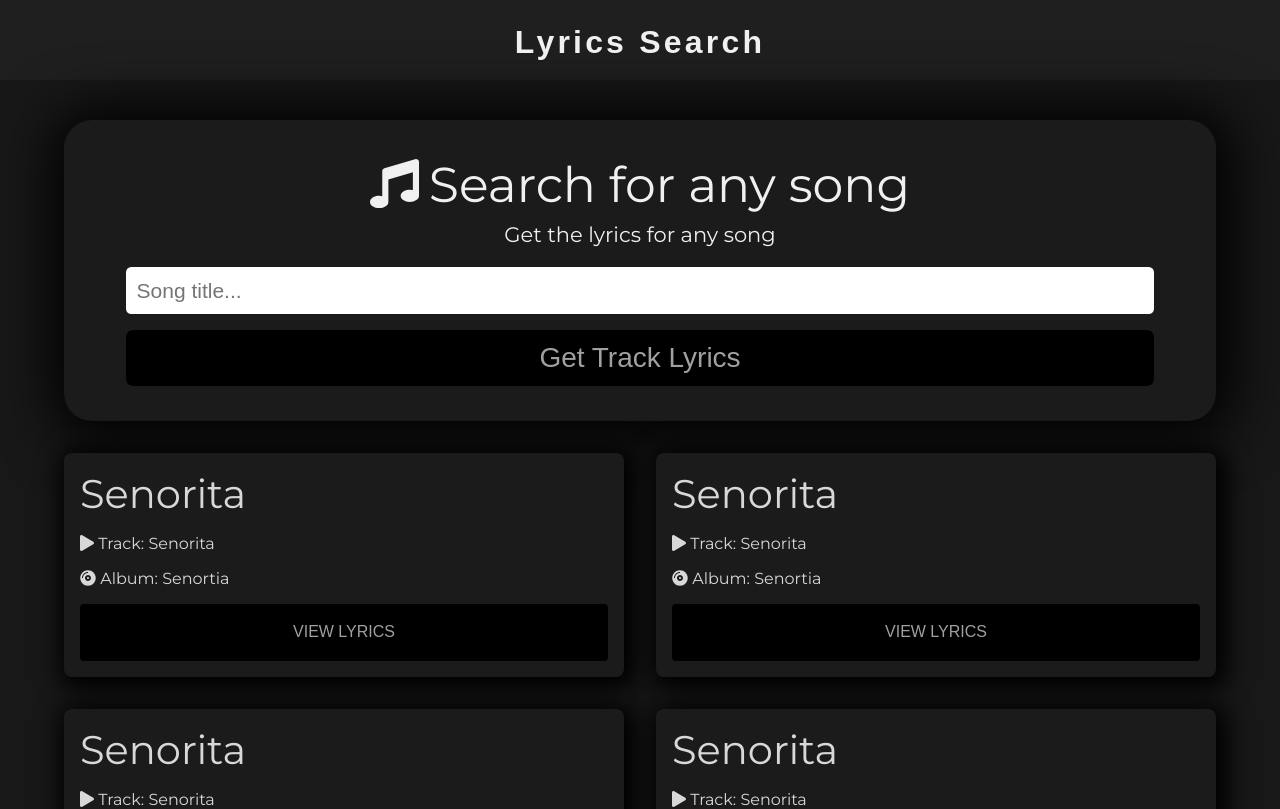
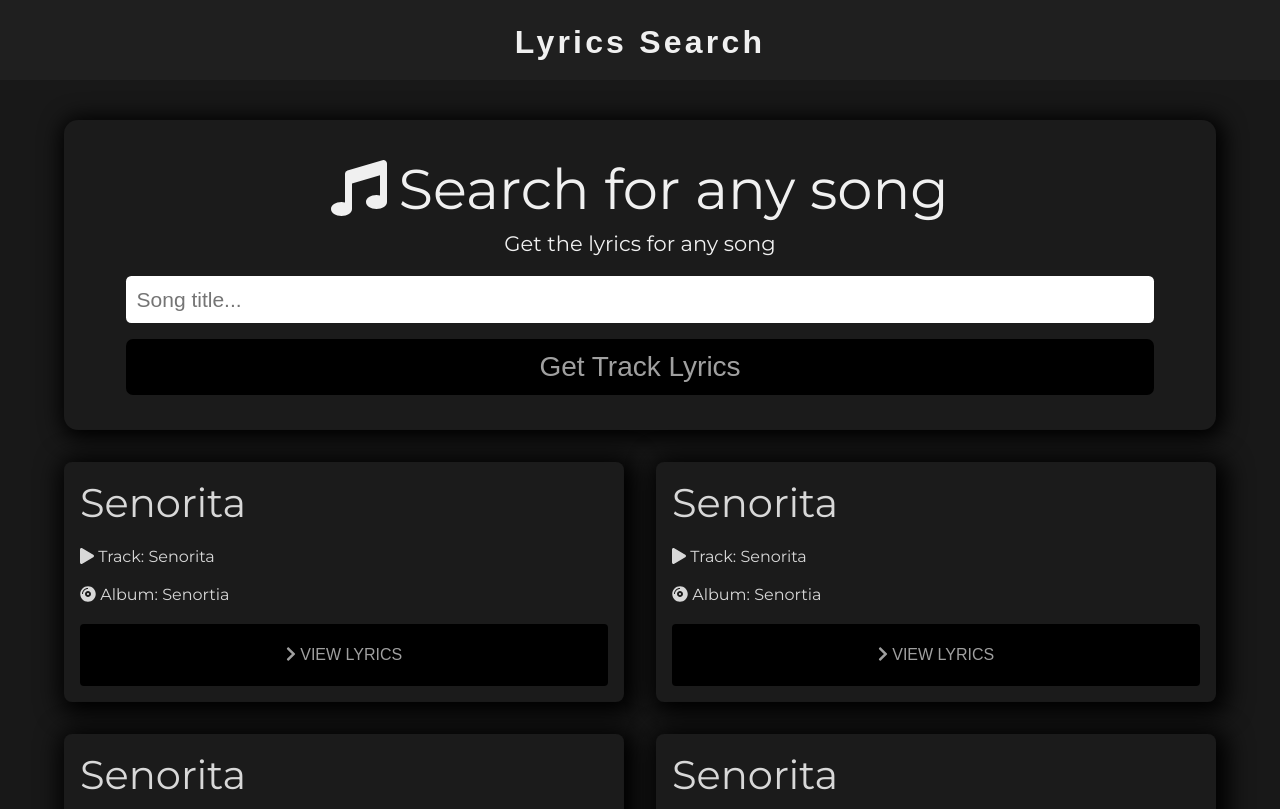
Before and after one commit to moksh10/Lyrics-Search-App, a React (Create React App) app: page / in a window 1280 px wide. Shown: the top 809 px of the page. Built offline with nearby package versions, Linux system fonts and the light colour scheme.

Commit message:
Animation added

```diff
--- a/package.json
+++ b/package.json
@@ -6,6 +6,7 @@
     "@fortawesome/fontawesome-svg-core": "^1.2.35",
     "@fortawesome/free-solid-svg-icons": "^5.15.3",
     "@fortawesome/react-fontawesome": "^0.1.14",
+    "aos": "^2.3.4",
     "axios": "^0.21.1",
     "cra-template": "1.1.2",
     "react": "^17.0.2",
--- a/public/index.html
+++ b/public/index.html
@@ -9,7 +9,7 @@
       name="description"
       content="Web site created using create-react-app"
     />
-    <link rel="apple-touch-icon" href="%PUBLIC_URL%/logo192.png" />
+
     <link rel="preconnect" href="https://fonts.googleapis.com">
 <link rel="preconnect" href="https://fonts.gstatic.com" crossorigin>
 <link href="https://fonts.googleapis.com/css2?family=Montserrat&display=swap" rel="stylesheet">
@@ -27,7 +27,8 @@
       work correctly both with client-side routing and a non-root public URL.
       Learn how to configure a non-root public URL by running `npm run build`.
     -->
-    <title>React App</title>
+    </script>
+    <title>Lyrics Search</title>
   </head>
   <body>
     <noscript>You need to enable JavaScript to run this app.</noscript>
--- a/src/App.js
+++ b/src/App.js
@@ -1,7 +1,14 @@
 import React from 'react'
+import { useEffect } from 'react';
+import AOS from "aos"
+import "aos/dist/aos.css"
 import Header from './components/Header'
 import Content from './components/Content'
 export default function App() {
+  useEffect(() => {
+    AOS.init();
+    AOS.refresh();
+  }, []);
   return (
     <>
     <Header />
--- a/src/components/Content.css
+++ b/src/components/Content.css
@@ -5,5 +5,5 @@
     display: grid;
     grid-gap:2em 2em;
     grid-template-columns: repeat(2,minmax(1px,1fr));
-    grid-auto-rows: 14em;
+    grid-auto-rows: 30vh;
 }
--- a/src/components/Header.css
+++ b/src/components/Header.css
@@ -11,9 +11,9 @@
 }
 .search-section
 {
-    box-shadow: .1em .1em 2em .5em rgb(0, 0, 0);
+    box-shadow: .1em .1em .75em .2em rgb(0, 0, 0);
     width:90%;
-    border-radius: 1em;
+    border-radius: .5em;
     margin: 5vmin auto 0 auto;
     font-size: 1.75em;
     text-align: center;
@@ -27,7 +27,7 @@
 }
 .search-heading
 {
-    font-size: 1.75em;
+    font-size: 7vmin;
     margin-bottom: 1vh;
 
 }
--- a/src/components/Header.js
+++ b/src/components/Header.js
@@ -7,7 +7,8 @@ function Header() {
     return (
         <>
         <div className="logo">Lyrics Search</div>
-        <form className="search-section">
+        <form className="search-section" data-aos="fade-down"
+        data-aos-duration="1000">
             <div className="search-heading"><div className="icon">{icon}</div>Search for any song</div>
             <div className="getAny">Get the lyrics for any song</div>
             <input type="text" placeholder="Song title..." className="search-box" />
--- a/src/components/SongCard.css
+++ b/src/components/SongCard.css
@@ -10,11 +10,7 @@
     transition: all.3s;
     color: rgb(216, 216, 216);
 }
-.card:hover
-{
-    transform: scale(1.05,1.05);
 
-}
 .song-name
 {
     font-size: 2.5em;
--- a/src/components/SongCard.js
+++ b/src/components/SongCard.js
@@ -3,15 +3,20 @@ import './SongCard.css'
 import {FontAwesomeIcon} from '@fortawesome/react-fontawesome'
 import {faPlay} from '@fortawesome/free-solid-svg-icons'
 import {faCompactDisc} from '@fortawesome/free-solid-svg-icons'
+import {faChevronRight} from '@fortawesome/free-solid-svg-icons'
+
 function SongCard() {
     const trackIcon = <FontAwesomeIcon icon={faPlay} />
     const albumIcon = <FontAwesomeIcon icon={faCompactDisc} />
+    const arrowIcon = <FontAwesomeIcon icon={faChevronRight} />
     return (
-        <div className="card">
+        <div className="card" data-aos="fade-up"
+        data-aos-duration="1200"
+        >
             <div className="song-name">Senorita</div>
             <div className="track">{trackIcon} Track: Senorita</div>
             <div className="album">{albumIcon} Album: Senortia</div>
-            <button className="view-lyrics">VIEW LYRICS</button>
+            <button className="view-lyrics">{arrowIcon} VIEW LYRICS</button>
         </div>
     )
 }
```
Also changed, not shown: 1 other file (tests, documents, lock files or other folders).
